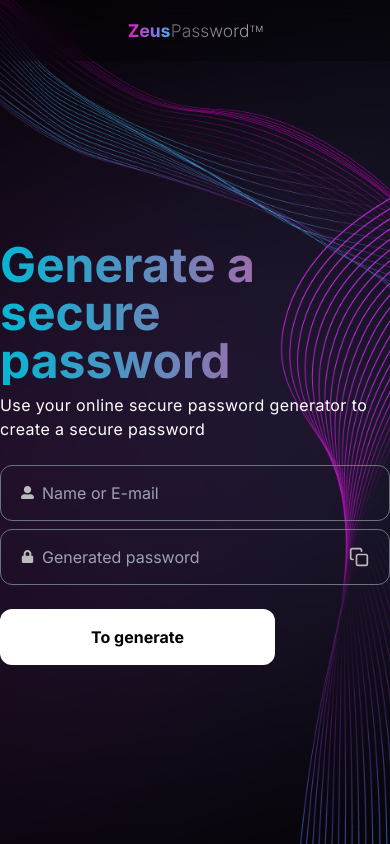
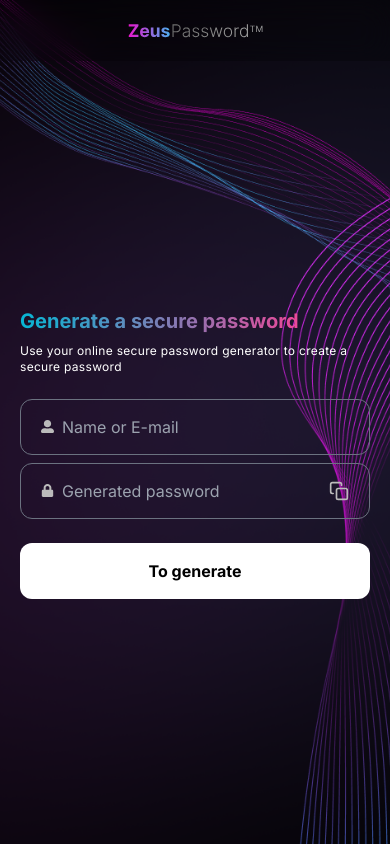
Before and after one commit to zCaioSantos/zeus-password, a React (Vite) app: page / in a window 390 px wide. Built offline with nearby package versions, Linux system fonts and the light colour scheme.

Commit message:
FIXED: Responsive Mobile

```diff
--- a/src/components/Form/index.tsx
+++ b/src/components/Form/index.tsx
@@ -36,9 +36,10 @@ const PasswordGenerationForm = () => {
     }
 
     return (
-        <form onSubmit={generatePassword} className="flex flex-col gap-2">
+        <form onSubmit={generatePassword} className="w-full flex flex-col gap-2">
 
             <Input placeholder="Name or E-mail" type="text" copy={false} handOnChange={handOnChange} icon={<FaUserAlt color="bbbbbb" size={13} />} />
+
             <Input
                 placeholder="Generated password"
                 type="text"
@@ -48,7 +49,7 @@ const PasswordGenerationForm = () => {
                 disabled
             />
 
-            <button type="submit" className="max-w-[275px] h-14 p-3 rounded-xl text-base mt-4 font-bold text-black bg-white transition-all hover:bg-transparent hover:border-[0.5px] hover:border-white hover:text-white">
+            <button type="submit" className="w-full max-w-full sm:max-w-[275px] h-14 p-3 rounded-xl text-base mt-4 font-bold text-black bg-white transition-all hover:bg-transparent hover:border-[0.5px] hover:border-white hover:text-white">
                 To generate
             </button>
 
--- a/src/components/Input/index.tsx
+++ b/src/components/Input/index.tsx
@@ -34,7 +34,7 @@ const Input = ({ type, placeholder, icon, copy, handOnChange, value, disabled }:
             {OpenPopupCopy && (
                 <PopupCopy />
             )}
-            <div className="flex items-center gap-2 border-[0.5px] py-3 px-5 h-14 rounded-xl max-w-[592px] border-gray-500 transition-all hover:border-white focus-within:border-white">
+            <div className="flex items-center gap-2 border-[0.5px] py-3 px-5 h-14 rounded-xl w-full max-w-[592px] border-gray-500 transition-all hover:border-white focus-within:border-white">
                 {icon}
                 <input
                     className="flex-1 text-gray-900 bg-transparent border-none outline-none text-base"
--- a/src/pages/home.tsx
+++ b/src/pages/home.tsx
@@ -5,12 +5,12 @@ const Home = () => {
     return (
         <div className="flex flex-col min-h-screen">
             <Navbar />
-            <section className="flex-1 w-full max-w-[1440px] sm:px-10 mx-auto flex flex-col justify-center gap-6 animate-fadeIn">
+            <section className="flex-1 w-full max-w-[1440px] mx-auto flex flex-col justify-center gap-6 animate-fadeIn px-5 sm:px-10 md:px-20 lg:px-28 xl:px-32 2xl:px-0">
                 <div className="flex flex-col items-start gap-2">
-                    <h1 className="font-bold text-5xl bg-clip-text text-transparent bg-gradient-to-r from-cyan-500 to-pink-500">
+                    <h1 className="font-bold whitespace-nowrap text-xl sm:text-3xl md:text-4xl lg:text-5xl bg-clip-text text-transparent bg-gradient-to-r from-cyan-500 to-pink-500">
                         Generate a secure password
                     </h1>
-                    <p className="font-normal text-base text-white tracking-wide">
+                    <p className="font-normal text-xs md:text-sm lg:text-base text-white tracking-wide">
                         Use your online secure password generator to create a secure password
                     </p>
                 </div>
```
